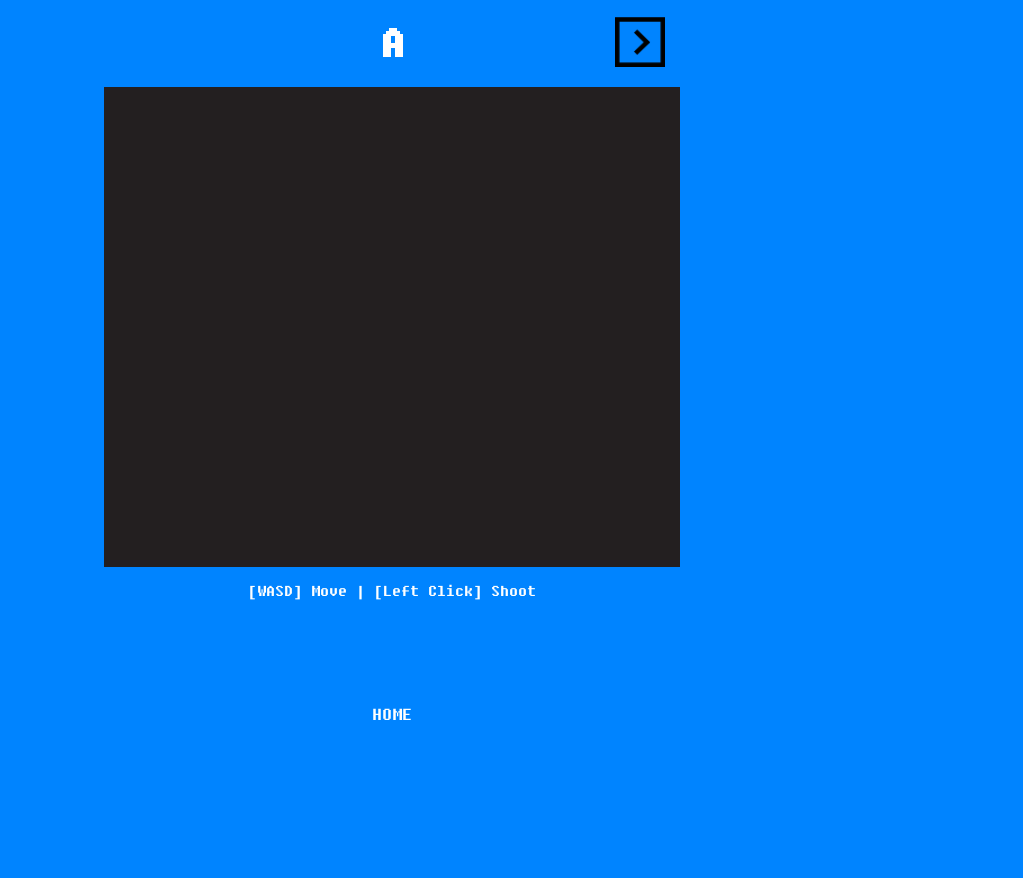
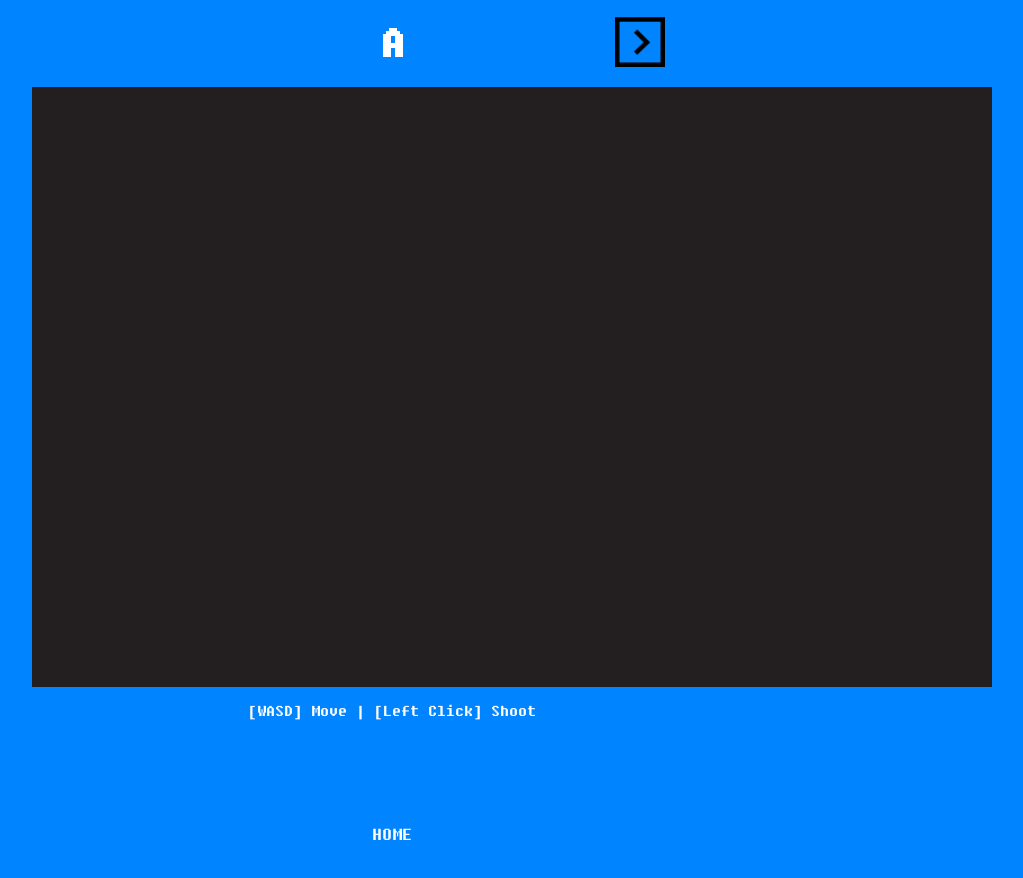
Before and after one commit to MasterMilkX/re-game-hub, a plain HTML site: page game_pages/space_shooter/A.html in a window 1280 px wide. Shown: the part 63-941 px from the top of the page, without its empty margins (248-1271 px from the left). Before the commit the page ends 821 px from the top, so only its background shows below. Drawn offline with Linux system fonts and the light colour scheme; no server answers.

Commit message:
update space shooter resolution

```diff
--- a/game_pages/space_shooter/A.html
+++ b/game_pages/space_shooter/A.html
@@ -67,7 +67,7 @@
                 <div class='select-items' id="game-right"><img class="select-icon" src='../../imgs/right_arrow_box.png'></div>
             </div>
             <div id="game-container">
-                <canvas id="unity-canvas" width=576 height=480 style="width: 576px; height: 480px; background: #231F20"></canvas>
+                <canvas id="unity-canvas" width=960 height=600 style="width: 960px; height: 600px; background: #231F20"></canvas>
             </div>
             <div id="game-instructions">
                 [WASD] Move | [Left Click] Shoot
```
Also changed, not shown: game_pages/space_shooter/B.html (+1 -1 lines), game_pages/space_shooter/C.html (+1 -1 lines).
